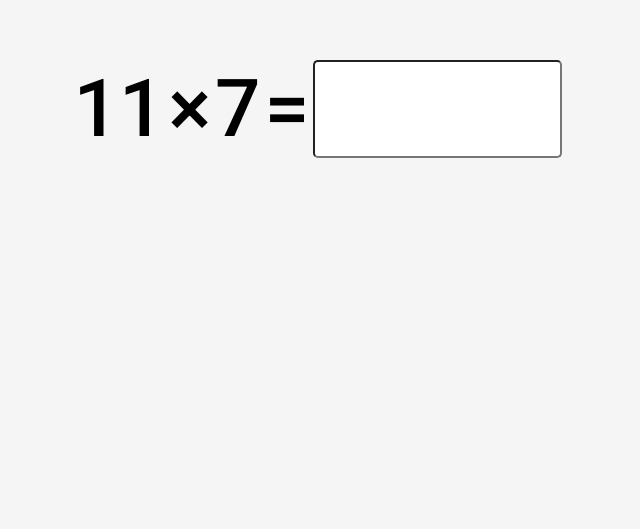
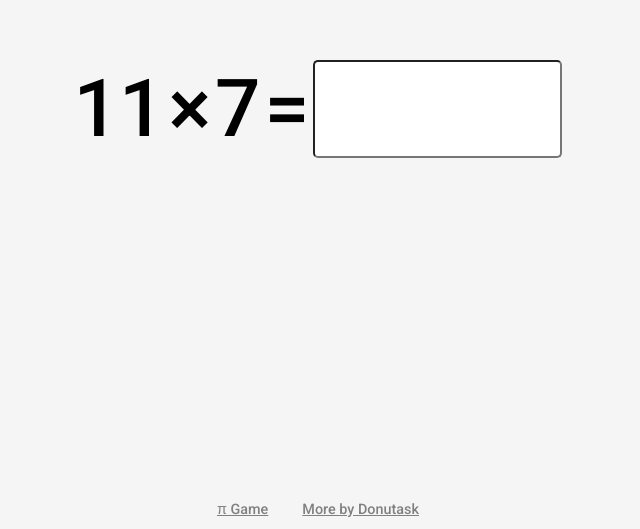
Before and after one commit to Donutask/mathgame, a plain HTML site: page index.html in a window 1280 px wide. Shown: the part 271-800 px from the top of the page, without its empty margins (322-962 px from the left). Drawn offline with Linux system fonts and the light colour scheme.

Commit message:
Add links at bottom

```diff
--- a/index.html
+++ b/index.html
@@ -12,7 +12,7 @@
 </head>
 
 <body>
-    <div class="content">
+    <main class="content">
         <div id="question">
             <p class="inline" id="number_one">1</p>
             <p class="inline">×</p>
@@ -21,7 +21,14 @@
             <input id="input" type="number" min="0" max="999">
         </div>
         <p id="feedback"></p>
-    </div>
+    </main>
+
+    <footer id="links">
+        <a class="link" href="https://donutask.com/pigame/play">π Game</a>
+        <a class="link" href="https://donutask.com">More by Donutask</a>
+
+    </footer>
+
     <script src="script.js"></script>
 </body>
 
--- a/style.css
+++ b/style.css
@@ -4,6 +4,7 @@ body {
     font-family: 'Roboto', sans-serif;
     color: black;
     background-color: whitesmoke;
+    margin: 0px;
 }
 
 @media (prefers-color-scheme: dark) {
@@ -43,6 +44,29 @@ body {
     min-width: 75vw;
 }
 
+#links {
+    text-align: center;
+    position: absolute;
+    width: 100%;
+    bottom: 10px;
+    overflow: hidden;
+    height: 20px;
+}
+
+.link {
+    color: grey;
+    padding: 15px;
+    font-size: 0.9em;
+}
+
+.link:visited {
+    color: gray;
+}
+
+.link:hover {
+    color: rgb(0, 149, 255);
+}
+
 /* Hide number input arrows */
 /* https://stackoverflow.com/questions/3790935/can-i-hide-the-html5-number-input-s-spin-box */
 input::-webkit-outer-spin-button,
```
